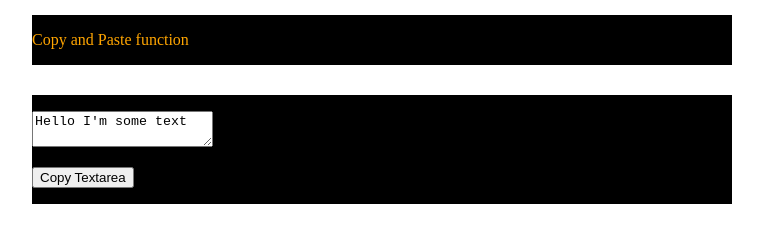
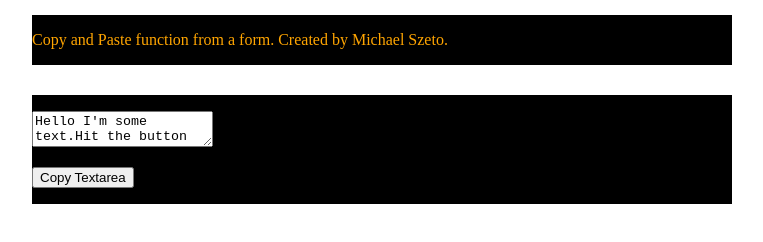
Before and after one commit to Sze-warrior/copy-to-clipboard, a plain HTML site: page index.html in a window 1280 px wide. Shown: the whole page, without its empty margins (258-1021 px from the left). Drawn offline with Linux system fonts and the light colour scheme.

Commit message:
added a little more clarity

```diff
--- a/index.html
+++ b/index.html
@@ -1,11 +1,11 @@
 <!DOCTYPE html>
 <head>
 <html lang="eng">
-	<title>Copy and Paste</title>
+	<title>Copy and Paste by Michael Szeto</title>
     <meta charset="utf-8">
     <meta name="viewport" content="width=device-width, initial-scale=1.0">
     <meta name="author" content="Responsive mobile first website I made in my spare time.">
-    <meta name="description" content="A mobile first grid layout with HTML and CSS/SASS. Built by Michael Szeto: A UI/UX Designer who enjoys F.E Development.">
+    <meta name="description" content="A copy and Paste function from a form. Built by Michael Szeto: A UI/UX Designer who enjoys F.E Development.">
 
     <link rel="stylesheet" type="text/css" href="styles/styles.css">
 </head>
@@ -14,14 +14,14 @@
 
 		<section class="row">
 		   <div class="col-12">
-		     <p>Copy and Paste function</p>
+		     <p>Copy and Paste function from a form. Created by Michael Szeto.</p>
 		   </div>
 		</section>
 
 		<section class="row">
 		   <div class="col-12">
 				<p>
-  					<textarea id="js-copytextarea">Hello I'm some text</textarea>
+  					<textarea id="js-copytextarea">Hello I'm some text.Hit the button below to copy me.</textarea>
 				</p>
 
 				<p>
```
